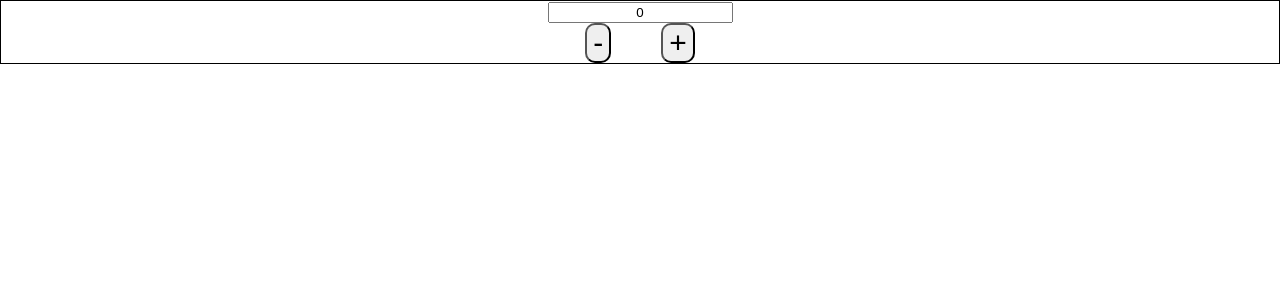
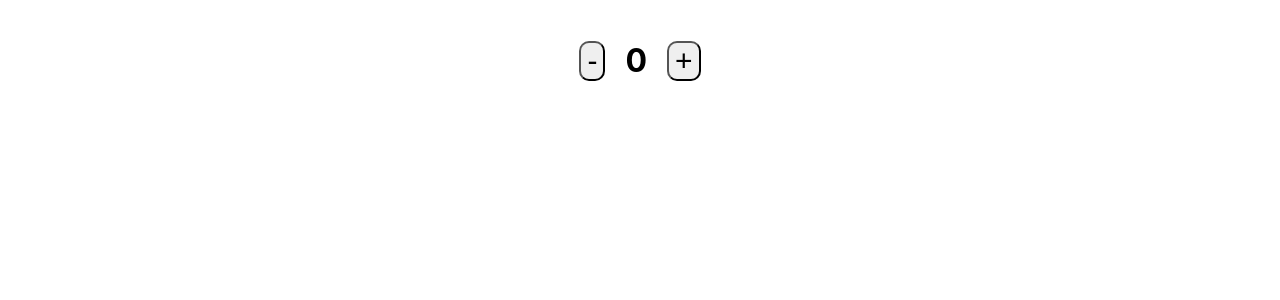
Before and after one commit to yoginderkumar/counter, a React (Create React App) app: page / in a window 1280 px wide. Shown: the top 300 px of the page. Built offline with nearby package versions, Linux system fonts and the light colour scheme.

Commit message:
new changes

```diff
--- a/src/App.js
+++ b/src/App.js
@@ -1,5 +1,4 @@
 import React from "react";
-
 import "./App.css";
 import ChildComponent from "./ChildComponent";
 
@@ -7,6 +6,9 @@ class App extends React.Component {
   state = {
     counter: 0,
   };
+  // getValue(event) {
+  //   this.setState({counter:event.target.value});
+  //   }
 
   incrementButton = () => {
     this.setState({ counter: this.state.counter + 1 });
@@ -20,9 +22,12 @@ class App extends React.Component {
 
   render() {
     return (
-      <div className="App" style={{border : "1px solid black"}}>
-       <ChildComponent counter={this.state.counter}/>
-       <button style={{marginRight:"50px",fontSize:"30px", borderRadius:"10px"}} onClick={this.decrementButton}>-</button>{/* <ChildComponent counter={this.state.counter} /> */}
+      <div className="App" style={{display:"flex",alignItems:"center",justifyContent:"center"}}>
+
+
+       <button style={{fontSize:"30px", borderRadius:"10px"}} onClick={this.decrementButton}>-</button>
+       {/* <input type="text" onChange={(e)=>{console.log(e.target.value)}} /> */}
+       <h1 style={{padding:"20px"}}>{this.state.counter}</h1>
        <button style={{fontSize:"30px" , borderRadius:"10px"}} onClick={this.incrementButton}>+</button>
       </div>
     );
--- a/src/ChildComponent.js
+++ b/src/ChildComponent.js
@@ -2,9 +2,13 @@ import React from "react";
 
 function ChildComponent({ counter }) {
   console.log("Props: ", counter);
+  function getValue(e){
+     console.log(e.target.value)
+  }
+
+
   return <div>
-     <input type="text" style={{textAlign:"center"}}
-     value={counter} onChange={(e)=>{console.log(e.target.value)}}/>
+
      </div>;
 }
 
```
